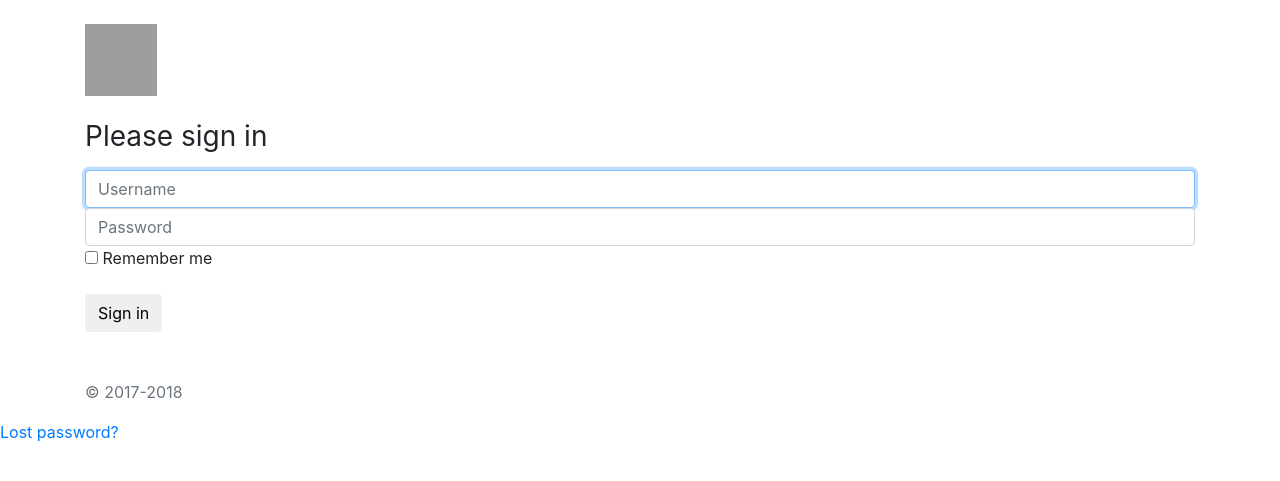
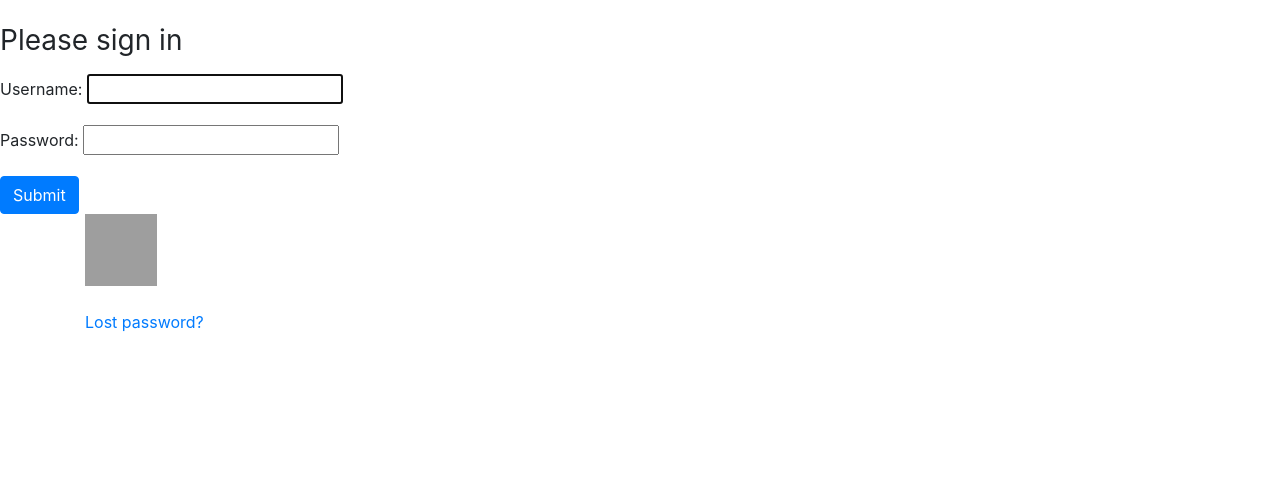
Before and after one commit to worldchallenge/world_challenge_web, a Django app: page /accounts/login/ in a window 1280 px wide. Shown: the part 56-537 px from the top of the page. Run offline with Django 3.2, Linux system fonts and the light colour scheme; some libraries are stand-ins or nearby versions; grey boxes are pictures that could not be loaded.

Commit message:
Sendgrid added to settings, added field selector logic to login.html

```diff
--- a/world_challenge_web/settings.py
+++ b/world_challenge_web/settings.py
@@ -128,3 +128,9 @@
 MEDIA_ROOT = 'images'
 
 #LOGIN_REDIRECT_URL = 'home'
+
+EMAIL_HOST = 'smtp.sendgrid.net'
+EMAIL_HOST_USER = 'sendgrid_username'
+EMAIL_HOST_PASSWORD = 'sendgrid_password'
+EMAIL_PORT = 587
+EMAIL_USE_TLS = True
--- a/world_challenge_web/static/world_challenge_web/css/starter-template.css
+++ b/world_challenge_web/static/world_challenge_web/css/starter-template.css
@@ -1,8 +1,5 @@
 body {
   padding-top: 5rem;
-}
-h1 {
-  color: blue;
 }
 .starter-template {
   padding: 3rem 1.5rem;
@@ -12,3 +9,10 @@
   background-color: blue;
   color: white;
 }
+.red {
+  color: red;
+}
+
+.underline {
+  border-bottom-color: red;
+}
--- a/world_challenge_web/templates/base.html
+++ b/world_challenge_web/templates/base.html
@@ -62,7 +62,6 @@
     ================================================== -->
     <!-- Placed at the end of the document so the pages load faster -->
     <script src="https://code.jquery.com/jquery-3.2.1.slim.min.js" integrity="sha384-KJ3o2DKtIkvYIK3UENzmM7KCkRr/rE9/Qpg6aAZGJwFDMVNA/GpGFF93hXpG5KkN" crossorigin="anonymous"></script>
-    <script>window.jQuery || document.write('<script src="../../assets/js/vendor/jquery-slim.min.js"><\/script>')</script>
     <script src="{% static 'world_challenge_web/js/popper.min.js' %}"></script>
     <script src="{% static 'world_challenge_web/js/bootstrap.min.js' %}"></script>
   </body>
--- a/world_challenge_web/templates/home.html
+++ b/world_challenge_web/templates/home.html
@@ -3,5 +3,5 @@
 {% block content  %}
 
         <h1 class="starter-h1">Welcome to the World Challenge Contest!</h1>
-        <p>Some tester text</p>
+        <p class="red">Some tester text</p>
 {% endblock %}
--- a/world_challenge_web/templates/registration/login.html
+++ b/world_challenge_web/templates/registration/login.html
@@ -1,55 +1,54 @@
-{% extends "base.html" %}
+{% extends 'base.html' %}
 
 {% block content %}
 
 {% if form.errors %}
-  <p>Your username and password didn't match. Please try again.</p>
+  <p class="underline">Your username and password didn't match. Please try again.</p>
 {% endif %}
 
 {% if next %}
   {% if user.is_authenticated %}
-    <p>Your account doesn't have access to this page. To proceed,
+    <p class="warning">Your account doesn't have access to this page. To proceed,
     please login with an account that has access.</p>
   {% else %}
     <p>Please login to see this page.</p>
   {% endif %}
 {% endif %}
-<div class="container">
- <form class="form-signin">
-      <img class="mb-4" src="../../assets/brand/bootstrap-solid.svg" alt="" width="72" height="72">
-      <h1 class="h3 mb-3 font-weight-normal">Please sign in</h1>
-      <label for="inputUsername" class="sr-only">Username</label>
-      <input type="text" id="inputUsername" class="form-control" placeholder="Username" required autofocus>
-      <label for="inputPassword" class="sr-only">Password</label>
-      <input type="password" id="inputPassword" class="form-control" placeholder="Password" required>
-      <div class="checkbox mb-3">
-        <label>
-          <input type="checkbox" value="remember-me"> Remember me
-        </label>
-      </div>
-      <button class="btn btn-default" type="submit">Sign in</button>
-      <p class="mt-5 mb-3 text-muted">&copy; 2017-2018</p>
-    </form>
+
+<h1 class="h3 mb-3 font-weight-normal">Please sign in</h1>
+
+<form method="post" action="{% url 'login' %}">
+{% csrf_token %}
+ <form class="form-inline">
+<form method="post" novalidate>
+  {% csrf_token %}
+
+  {% for hidden_field in form.hidden_fields %}
+    {{ hidden_field }}
+  {% endfor %}
+
+  {% for field in form.visible_fields %}
+    <div class="form-group">
+
+      {{ field.label_tag }}
+      {{ field }}
+      {% if field.help_text %}
+        <small class="form-text text-muted">{{ field.help_text }}</small>
+      {% endif %}
+    </div>
+  {% endfor %}
+
+  <button type="submit" class="btn btn-primary">Submit</button>
+</form>
 </div>
-<!--form method="post" action="{% url 'login' %}">
+<form method="post" action="{% url 'login' %}">
 {% csrf_token %}
 
-<div>
-  <td>{{ form.username.label_tag }}</td>
-  <td>{{ form.username }}</td>
-</div>
-<div>
-  <td>{{ form.password.label_tag }}</td>
-  <td>{{ form.password }}</td>
-</div>
-
-<div>
-  <input type="submit" value="login" />
-  <input type="hidden" name="next" value="{{ next }}" />
-</div>
-</form-->
+<div class="container">
+<form class="form-signin">
+<img class="mb-4" src="../../assets/brand/bootstrap-    solid.svg" alt="" width="72" height="72">
 
 {# Assumes you setup the password_reset view in your URLconf #}
 <p><a href="{% url 'password_reset' %}">Lost password?</a></p>
-
+</div>
 {% endblock %}
```
